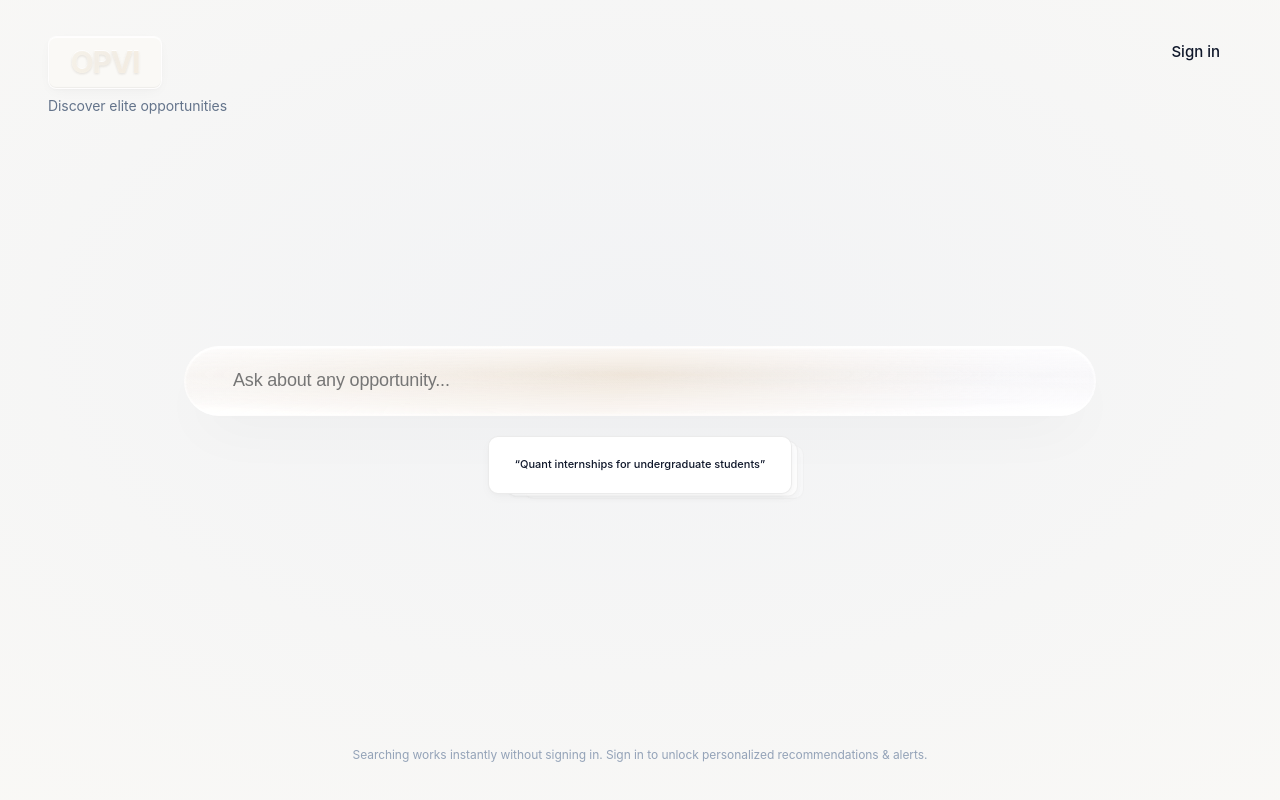
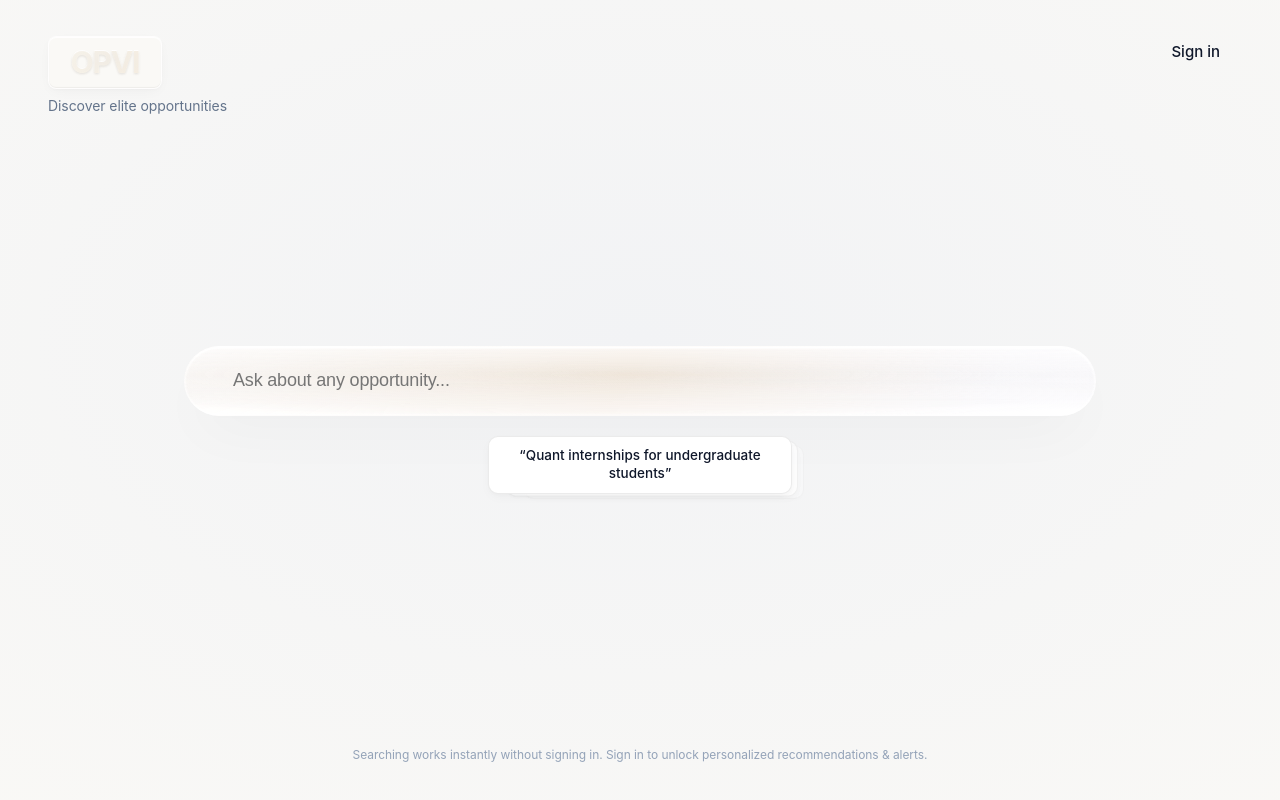
Before and after one commit to harsh-bitverse/Opvi, a Next.js app in the folder apps/web/: page / in a window 1280 px wide. Built offline with nearby package versions, Linux system fonts and the light colour scheme.

Commit message:
feat(web): Refine example search card typography - +22.5% font size increase (0.84375rem / 13.5px) and perfect centering

```diff
--- a/apps/web/src/components/search/StackedSearchDeck.tsx
+++ b/apps/web/src/components/search/StackedSearchDeck.tsx
@@ -74,7 +74,7 @@ export function StackedSearchDeck({ onSelectQuery }: StackedSearchDeckProps) {
                 left: 0,
                 width: '304px',
                 height: '58px',
-                padding: '0.6rem 0.9rem',
+                padding: '0.5rem 0.85rem',
                 borderRadius: '10px',
                 transform: `translate(${translateX}px, ${translateY}px) scale(${scale})`,
                 opacity: opacity,
@@ -84,16 +84,18 @@ export function StackedSearchDeck({ onSelectQuery }: StackedSearchDeckProps) {
                 userSelect: 'none',
                 display: 'flex',
                 alignItems: 'center',
+                justifyContent: 'center',
                 boxSizing: 'border-box',
               }}
             >
               <p
                 style={{
-                  fontSize: '0.6875rem',
+                  fontSize: '0.84375rem',
                   fontWeight: 500,
                   color: isFront ? 'var(--text-primary)' : 'var(--text-secondary)',
-                  lineHeight: 1.35,
+                  lineHeight: 1.3,
                   margin: 0,
+                  textAlign: 'center',
                   display: '-webkit-box',
                   WebkitLineClamp: 2,
                   WebkitBoxOrient: 'vertical',
```
